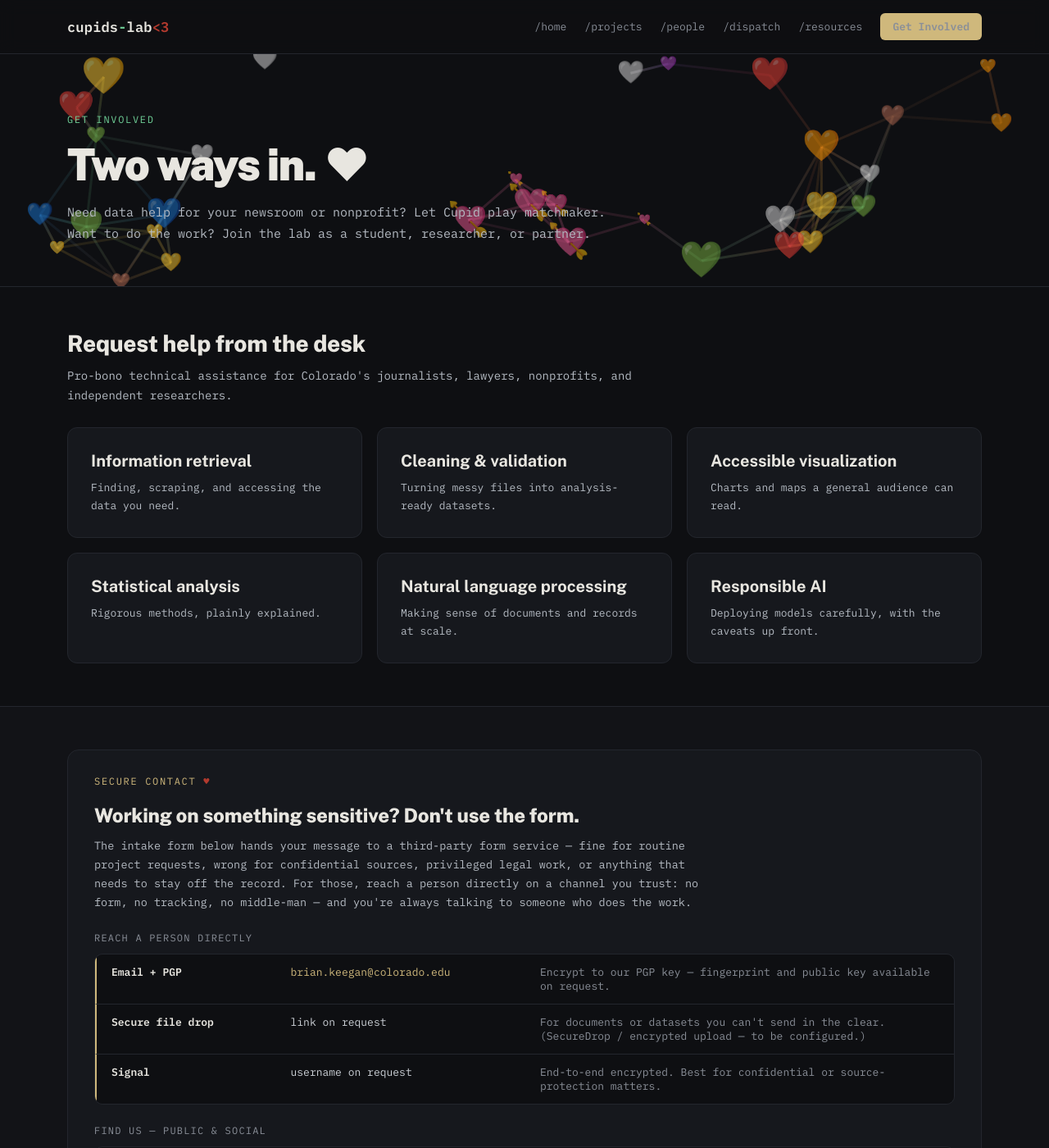
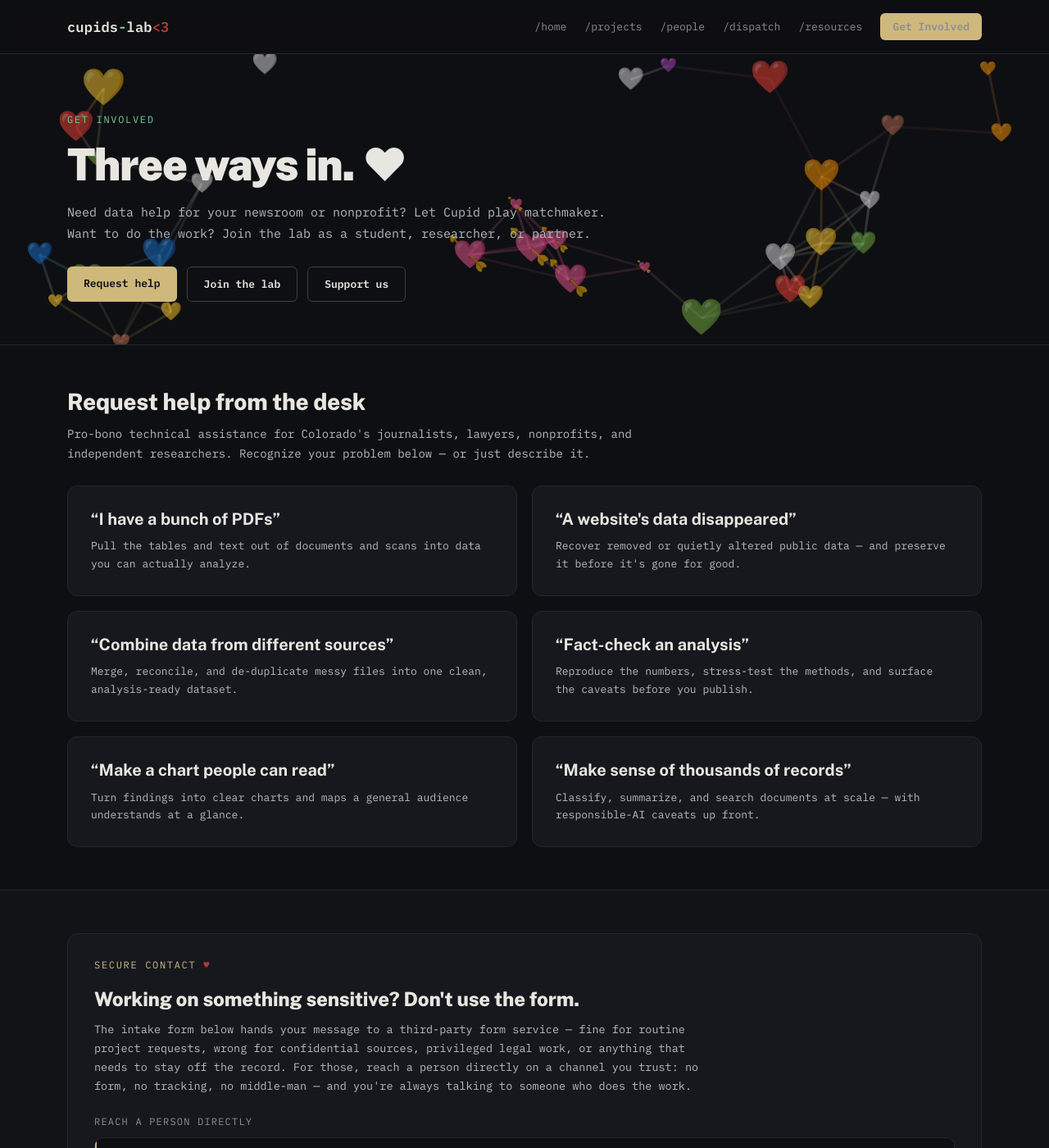
Before and after one commit to CUPIDS-Lab/cupids-lab.github.io, a Jekyll site: the page built from _pages/get-involved.md, in a window 1280 px wide and 1400 px high. Shown: the whole window at 82% size. Built offline with Jekyll 4.4.1, drawn with Linux system fonts in a browser that asks for light colours; some of the changed text lies outside the part shown.

Commit message:
Get involved: hero CTA buttons + lead-gen subpages (orgs/funders + researcher roles) (#18)
* Get involved: hero CTA buttons + partner/funder lead-gen subpages

Add three in-hero buttons to /get-involved/ that jump to the page's
sections: Request help (#request-help), Join the lab (#join-the-lab),
and Support us (#organizations-funders). Hero gains optional `actions`
support (label/to/style), wired through the page layout; sections take
an optional `id` anchor and clear the sticky nav via scroll-margin-top.

Build out the two 'organizations & funders' tiles into ~100-word
subpages (/get-involved/partners/ and /get-involved/funders/) using the
detail layout, with links to relevant projects, the Dispatch, resources,
the help desk, and the inquiry form to support lead generation; the
tiles now link to them.

* Get involved: audience-targeted subpages for the three researcher roles

Build out /get-involved/{graduate,visiting,undergraduate}-researchers/
detail pages for the 'Join the lab' tiles, each with an inclusive call
across disciplines/methods/degrees, how to join, benefits, and funding
'to be confirmed' notes — targeted to the audience: graduate (early
career: leadership + impact), visiting (mid-career professionals),
undergraduate (skills + portfolio + pipeline). Tiles now link to them,
and the section's call for participation is broadened.

* Get involved: reframe Request help as problem scenarios + subpages

Rewrite the 'Request help from the desk' tiles as plain-language
concerns that map to lab competencies — 'I have a bunch of PDFs',
'A website's data disappeared', 'Combine data from different sources',
'Fact-check an analysis', 'Make a chart people can read', 'Make sense
of thousands of records' — on a 2-col grid (collapses to 1 on mobile).

Each tile links to a /get-involved/help/<slug>/ detail subpage covering
the problem, how the desk helps, relevant resources, and a CTA to the
intake form. The help-desk form and secure-contact sections gain #desk
and #secure anchors so subpages can deep-link to start a request or to
secure channels for sensitive work.

---------

Co-authored-by: Claude <noreply@anthropic.com>

```diff
--- a/_includes/components/hero.html
+++ b/_includes/components/hero.html
@@ -1,5 +1,6 @@
 {%- comment -%}
-  Hero. Params: variant ("home"|"child"), eyebrow, title, title_heart, lead.
+  Hero. Params: variant ("home"|"child"), eyebrow, title, title_heart, lead,
+  actions (optional list of { label, to, style } -> in-hero buttons).
   Carries the subtle particle-links canvas (tuned per variant).
 {%- endcomment -%}
 {%- assign variant = include.variant | default: 'child' -%}
@@ -15,5 +16,10 @@
     {%- if include.eyebrow %}<div class="eyebrow">{{ include.eyebrow }}</div>{% endif -%}
     <h1>{{ include.title }}{% if include.title_heart %} <span aria-hidden="true">&#9829;</span>{% endif %}</h1>
     {%- if include.lead %}<div class="hero__lead">{{ include.lead }}</div>{% endif -%}
+    {%- if include.actions and include.actions != empty -%}
+    <div class="hero__actions">
+      {%- for a in include.actions -%}<a class="btn {{ a.style | default: 'btn--ghost' }} btn--hero" href="{{ a.to | smart_url }}">{{ a.label }}</a>{%- endfor -%}
+    </div>
+    {%- endif -%}
   </div>
 </section>
--- a/_layouts/page.html
+++ b/_layouts/page.html
@@ -12,11 +12,11 @@ layout: default
 {%- assign lead = page.intro -%}
 {%- if body != blank -%}{%- assign lead = body -%}{%- endif -%}
 
-{% include components/hero.html variant="child" eyebrow=page.eyebrow title=page.title title_heart=page.title_heart lead=lead %}
+{% include components/hero.html variant="child" eyebrow=page.eyebrow title=page.title title_heart=page.title_heart lead=lead actions=page.hero_actions %}
 
 {% for s in page.sections %}
 {%- assign alt = forloop.index0 | modulo: 2 -%}
-<section class="band{% if alt == 1 %} band--alt{% endif %}">
+<section class="band{% if alt == 1 %} band--alt{% endif %}"{% if s.id %} id="{{ s.id }}"{% endif %}>
   <div class="band__inner band__inner--page">
   {%- case s.type -%}
 
--- a/_pages/get-involved.md
+++ b/_pages/get-involved.md
@@ -3,36 +3,43 @@ layout: page
 permalink: /get-involved/
 nav: getinvolved
 eyebrow: Get involved
-title: "Two ways in."
+title: "Three ways in."
 title_heart: true
+hero_actions:
+  - { label: "Request help", to: "#request-help", style: "btn--gold" }
+  - { label: "Join the lab", to: "#join-the-lab" }
+  - { label: "Support us", to: "#organizations-funders" }
 sections:
   - type: cards
+    id: request-help
     heading: "Request help from the desk"
-    cols: 3
-    body: "Pro-bono technical assistance for Colorado's journalists, lawyers, nonprofits, and independent researchers."
+    cols: 2
+    body: "Pro-bono technical assistance for Colorado's journalists, lawyers, nonprofits, and independent researchers. Recognize your problem below — or just describe it."
     items:
-      - { title: "Information retrieval", body: "Finding, scraping, and accessing the data you need." }
-      - { title: "Cleaning & validation", body: "Turning messy files into analysis-ready datasets." }
-      - { title: "Accessible visualization", body: "Charts and maps a general audience can read." }
-      - { title: "Statistical analysis", body: "Rigorous methods, plainly explained." }
-      - { title: "Natural language processing", body: "Making sense of documents and records at scale." }
-      - { title: "Responsible AI", body: "Deploying models carefully, with the caveats up front." }
-  - { type: secure, data: contact }
-  - { type: helpdesk }
+      - { title: "“I have a bunch of PDFs”", body: "Pull the tables and text out of documents and scans into data you can actually analyze.", url: "/get-involved/help/documents-to-data/" }
+      - { title: "“A website's data disappeared”", body: "Recover removed or quietly altered public data — and preserve it before it's gone for good.", url: "/get-involved/help/data-disappeared/" }
+      - { title: "“Combine data from different sources”", body: "Merge, reconcile, and de-duplicate messy files into one clean, analysis-ready dataset.", url: "/get-involved/help/combine-data/" }
+      - { title: "“Fact-check an analysis”", body: "Reproduce the numbers, stress-test the methods, and surface the caveats before you publish.", url: "/get-involved/help/fact-check/" }
+      - { title: "“Make a chart people can read”", body: "Turn findings into clear charts and maps a general audience understands at a glance.", url: "/get-involved/help/visualize/" }
+      - { title: "“Make sense of thousands of records”", body: "Classify, summarize, and search documents at scale — with responsible-AI caveats up front.", url: "/get-involved/help/records-at-scale/" }
+  - { type: secure, data: contact, id: secure }
+  - { type: helpdesk, id: desk }
   - type: cards
+    id: join-the-lab
     heading: "Join the lab"
     cols: 3
-    body: "A pipeline from undergraduate engagement through graduate study to professional practice."
+    body: "A pipeline from undergraduate engagement through graduate study to professional practice — open across disciplines, methods, and career stages."
     items:
-      - { title: "Graduate Researchers", body: "Two-year research appointments leading student teams, managing infrastructure, and producing original data journalism. Funding and stipend details to be confirmed." }
-      - { title: "Visiting Researchers", body: "One-semester or full-year appointments for working journalists, lawyers, policy researchers, and civic technologists — workspace and university access. Stipend details to be confirmed." }
-      - { title: "Undergraduate Researchers", body: "Competitive positions with mentorship and portfolio-building — the pipeline that identifies talent early and develops it. Compensation details to be confirmed." }
+      - { title: "Graduate Researchers", body: "Two-year appointments — open across disciplines — leading student teams, building data infrastructure, and producing original data journalism. Funding and stipend details to be confirmed.", url: "/get-involved/graduate-researchers/" }
+      - { title: "Visiting Researchers", body: "One-semester or full-year appointments for mid-career journalists, lawyers, policy researchers, and civic technologists — workspace and university access. Stipend details to be confirmed.", url: "/get-involved/visiting-researchers/" }
+      - { title: "Undergraduate Researchers", body: "Competitive, mentored positions open to every major — real skills, a public-interest portfolio, and the start of the pipeline. Compensation details to be confirmed.", url: "/get-involved/undergraduate-researchers/" }
   - type: cards
+    id: organizations-funders
     heading: "For organizations & funders"
     cols: 2
     items:
-      - { title: "For partner organizations", body: "Colorado's media organizations, civic groups, and professional associations can collaborate through sponsored projects, in-kind contributions, and joint funding proposals." }
-      - { title: "For funders", body: "Named research positions and sponsored infrastructure offer tangible, visible impact. We work with CU Advancement to align philanthropic priorities with public-interest outcomes." }
-  - { type: interest }
+      - { title: "For partner organizations", body: "Colorado's media organizations, civic groups, and professional associations can collaborate through sponsored projects, in-kind contributions, and joint funding proposals.", url: "/get-involved/partners/" }
+      - { title: "For funders", body: "Named research positions and sponsored infrastructure offer tangible, visible impact. We work with CU Advancement to align philanthropic priorities with public-interest outcomes.", url: "/get-involved/funders/" }
+  - { type: interest, id: inquire }
 ---
 Need data help for your newsroom or nonprofit? Let Cupid play matchmaker. Want to do the work? Join the lab as a student, researcher, or partner.
--- a/assets/css/style.css
+++ b/assets/css/style.css
@@ -199,12 +199,13 @@ a { color: inherit; text-decoration: none; }
 .hero--child .hero__lead p + p { margin-top: 12px; }
 .hero--child .hero__lead { max-width: 660px; margin-bottom: 0; }
 
-.hero__actions { display: flex; gap: 12px; flex-wrap: wrap; }
+.hero__actions { display: flex; gap: 12px; flex-wrap: wrap; margin-top: 28px; }
 
 /* ============================================================
    BANDS / SECTIONS
    ============================================================ */
 .band { border-bottom: 1px solid var(--line); }
+.band[id] { scroll-margin-top: 80px; } /* clear the sticky nav on anchor jumps */
 .band--alt  { background: var(--bg-alt); }
 .band--card { background: var(--bg-card); }
 .band__inner { max-width: var(--maxw); margin: 0 auto; padding: 56px 32px; }
```
Also changed, not shown: _pages/get-involved-funders.md (added, +13 -0 lines), _pages/get-involved-partners.md (added, +13 -0 lines), _pages/help-combine-data.md (added, +15 -0 lines), _pages/help-data-disappeared.md (added, +15 -0 lines), _pages/help-documents-to-data.md (added, +15 -0 lines), _pages/help-fact-check.md (added, +15 -0 lines), _pages/help-records-at-scale.md (added, +15 -0 lines), _pages/help-visualize.md (added, +15 -0 lines), _pages/join-graduate-researchers.md (added, +17 -0 lines), _pages/join-undergraduate-researchers.md (added, +17 -0 lines), _pages/join-visiting-researchers.md (added, +17 -0 lines).
